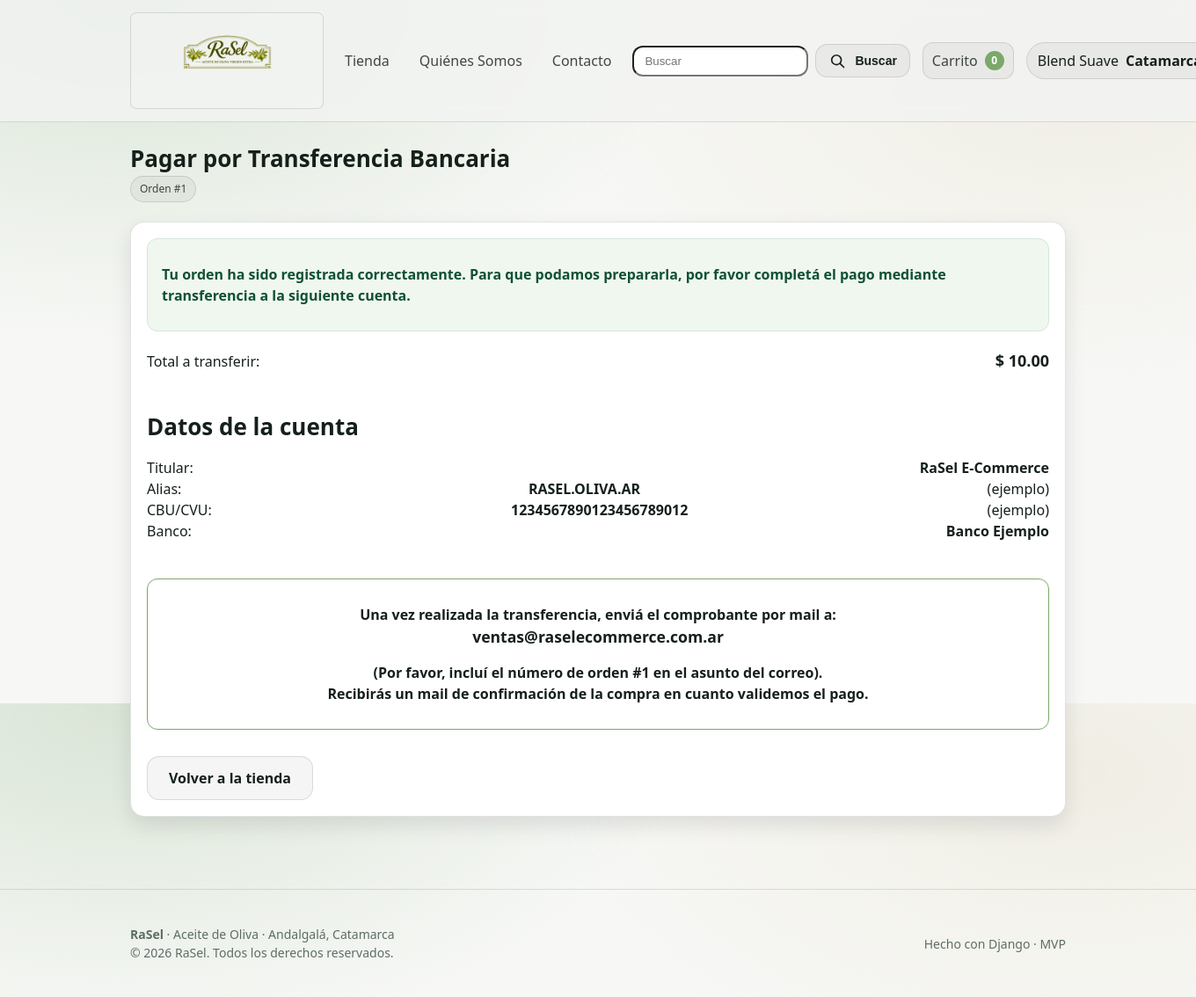
After one commit to tomascalomino/rasel_ecommerce_2, a Django app: page /orders/transfer/1/ in a window 1360 px wide; the page is wider, and only the part inside the window is pictured. The commit adds this page. Shown: that part at 88% size. Run offline with Django 5.2, Linux system fonts and the light colour scheme; tables that the repository leaves empty hold one stand-in row (values such as "Sample post").

Commit message:
Implement Bank Transfer Option in Checkout

```diff
--- a/backend/orders/models.py
+++ b/backend/orders/models.py
@@ -12,6 +12,7 @@ class Order(models.Model):
 
     created_at = models.DateTimeField(default=timezone.now)
     status = models.CharField(max_length=20, choices=STATUS_CHOICES, default="pending")
+    payment_method = models.CharField(max_length=20, default="mp")
 
     # Datos cliente (MVP sin login)
     full_name = models.CharField(max_length=120)
--- a/backend/orders/urls.py
+++ b/backend/orders/urls.py
@@ -6,4 +6,5 @@ app_name = "orders"
 urlpatterns = [
     path("checkout/", views.checkout, name="checkout"),
     path("confirmation/<int:order_id>/", views.confirmation, name="confirmation"),
+    path("transfer/<int:order_id>/", views.transfer_info, name="transfer_info"),
 ]
--- a/backend/orders/views.py
+++ b/backend/orders/views.py
@@ -5,7 +5,10 @@ from django.views.decorators.http import require_http_methods
 
 from cart.cart import Cart
 from payments.models import PaymentDraft
+from .models import Order, OrderItem
+from shop.models import Variant
 from .forms import CheckoutForm
+from django.db import transaction
 
 
 @require_http_methods(["GET", "POST"])
@@ -18,35 +21,82 @@ def checkout(request):
     if request.method == "POST":
         form = CheckoutForm(request.POST)
         if form.is_valid():
-            draft_items = []
-            for item in cart.items():
-                draft_items.append(
-                    {
-                        "variant_id": item.variant.id,
-                        "product_name": item.variant.product.name,
-                        "variant_name": item.variant.name,
-                        "unit_price": str(item.unit_price),
-                        "quantity": int(item.qty),
-                        "line_total": str(item.line_total),
-                    }
+            payment_method = form.cleaned_data.get("payment_method", "mp")
+
+            if payment_method == "transfer":
+                # Implementación para Transferencia Bancaria
+                with transaction.atomic():
+                    # 1. Crear Orden
+                    order = Order.objects.create(
+                        full_name=form.cleaned_data["full_name"],
+                        email=form.cleaned_data["email"],
+                        phone=form.cleaned_data["phone"],
+                        address_line=form.cleaned_data["address_line"],
+                        city=form.cleaned_data["city"],
+                        postal_code=form.cleaned_data["postal_code"],
+                        total_amount=cart.total(),
+                        status="pending",
+                        payment_method="transfer",
+                    )
+
+                    # 2. Guardar Items y descontar stock (MVP)
+                    for item in cart.items():
+                        variant_id = item.variant.id
+                        qty = item.qty
+                        variant = Variant.objects.select_for_update().get(id=variant_id)
+
+                        OrderItem.objects.create(
+                            order=order,
+                            variant=variant,
+                            product_name=variant.product.name,
+                            variant_name=variant.name,
+                            unit_price=item.unit_price,
+                            quantity=qty,
+                            line_total=item.line_total,
+                        )
+
+                        if variant.stock_qty >= qty:
+                            variant.stock_qty -= qty
+                            variant.save(update_fields=["stock_qty"])
+
+                    # 3. Limpiar el carrito y redirigir
+                    cart.clear()
+                    request.session.modified = True
+                    return redirect("orders:transfer_info", order_id=order.id)
+            else:
+                # Implementación para Mercado Pago
+                draft_items = []
+                for item in cart.items():
+                    draft_items.append(
+                        {
+                            "variant_id": item.variant.id,
+                            "product_name": item.variant.product.name,
+                            "variant_name": item.variant.name,
+                            "unit_price": str(item.unit_price),
+                            "quantity": int(item.qty),
+                            "line_total": str(item.line_total),
+                        }
+                    )
+
+                draft = PaymentDraft.objects.create(
+                    full_name=form.cleaned_data["full_name"],
+                    email=form.cleaned_data["email"],
+                    phone=form.cleaned_data["phone"],
+                    address_line=form.cleaned_data["address_line"],
+                    city=form.cleaned_data["city"],
+                    postal_code=form.cleaned_data["postal_code"],
+                    total_amount=cart.total(),
+                    items=draft_items,
                 )
 
-            draft = PaymentDraft.objects.create(
-                full_name=form.cleaned_data["full_name"],
-                email=form.cleaned_data["email"],
-                phone=form.cleaned_data["phone"],
-                address_line=form.cleaned_data["address_line"],
-                city=form.cleaned_data["city"],
-                postal_code=form.cleaned_data["postal_code"],
-                total_amount=cart.total(),
-                items=draft_items,
-            )
+                request.session["active_payment_draft"] = str(draft.token)
+                request.session.modified = True
+                messages.info(
+                    request,
+                    "Datos guardados. Continuá con el pago para confirmar tu pedido.",
+                )
 
-            request.session["active_payment_draft"] = str(draft.token)
-            request.session.modified = True
-            messages.info(request, "Datos guardados. Continuá con el pago para confirmar tu pedido.")
-
-            return redirect("payments:start", draft_id=draft.token)
+                return redirect("payments:start", draft_id=draft.token)
     else:
         form = CheckoutForm()
 
@@ -55,3 +105,10 @@ def checkout(request):
 
 def confirmation(request, order_id):
     return render(request, "orders/confirmation.html", {"order_id": order_id})
+
+
+def transfer_info(request, order_id):
+    from django.shortcuts import get_object_or_404
+
+    order = get_object_or_404(Order, id=order_id)
+    return render(request, "orders/transfer_info.html", {"order": order})
--- /dev/null
+++ b/templates/orders/transfer_info.html
@@ -0,0 +1,70 @@
+{% extends "base.html" %}
+
+{% block title %}RaSel — Detalles de Transferencia{% endblock %}
+
+{% block content %}
+<div class="section-head">
+    <h1 class="h2 section-title">Pagar por Transferencia Bancaria</h1>
+    <span class="badge">Orden #{{ order.id }}</span>
+</div>
+
+<div class="spacer"></div>
+
+<div class="card">
+    <div class="card-inner">
+        <div class="alerts mb-4">
+            <div class="alert alert-success">
+                <p>Tu orden ha sido registrada correctamente. Para que podamos prepararla, por favor completá el pago
+                    mediante transferencia a la siguiente cuenta.</p>
+            </div>
+        </div>
+
+        <div class="result-list" style="margin-top: 20px; margin-bottom: 20px;">
+            <div class="row">
+                <span class="muted">Total a transferir:</span>
+                <strong class="price">$ {{ order.total_amount }}</strong>
+            </div>
+        </div>
+
+        <div class="spacer"></div>
+
+        <h3 class="h2" style="margin-bottom: 15px;">Datos de la cuenta</h3>
+        <div class="result-list">
+            <div class="row">
+                <span class="muted">Titular:</span>
+                <strong>RaSel E-Commerce</strong>
+            </div>
+            <div class="row">
+                <span class="muted">Alias:</span>
+                <strong>RASEL.OLIVA.AR</strong> <span class="muted tiny">(ejemplo)</span>
+            </div>
+            <div class="row">
+                <span class="muted">CBU/CVU:</span>
+                <strong>1234567890123456789012</strong> <span class="muted tiny">(ejemplo)</span>
+            </div>
+            <div class="row">
+                <span class="muted">Banco:</span>
+                <strong>Banco Ejemplo</strong>
+            </div>
+        </div>
+
+        <div class="spacer"></div>
+
+        <div class="alerts" style="margin-top: 20px;">
+            <div class="alert" style="text-align: center; border-color: var(--brand);">
+                <p>Una vez realizada la transferencia, enviá el comprobante por mail a:<br>
+                    <strong style="font-size: 1.1em; color: var(--text);">ventas@raselecommerce.com.ar</strong>
+                </p>
+                <p class="muted tiny" style="margin-top: 10px;">
+                    (Por favor, incluí el número de orden <strong>#{{ order.id }}</strong> en el asunto del correo).<br>
+                    <strong>Recibirás un mail de confirmación de la compra en cuanto validemos el pago.</strong>
+                </p>
+            </div>
+        </div>
+
+        <div class="stack" style="margin-top: 30px;">
+            <a class="btn btn-lite" href="{% url 'shop:product_list' %}">Volver a la tienda</a>
+        </div>
+    </div>
+</div>
+{% endblock %}
```
Also changed, not shown: backend/orders/forms.py (+8 -0 lines), templates/orders/checkout.html (+66 -5 lines).
